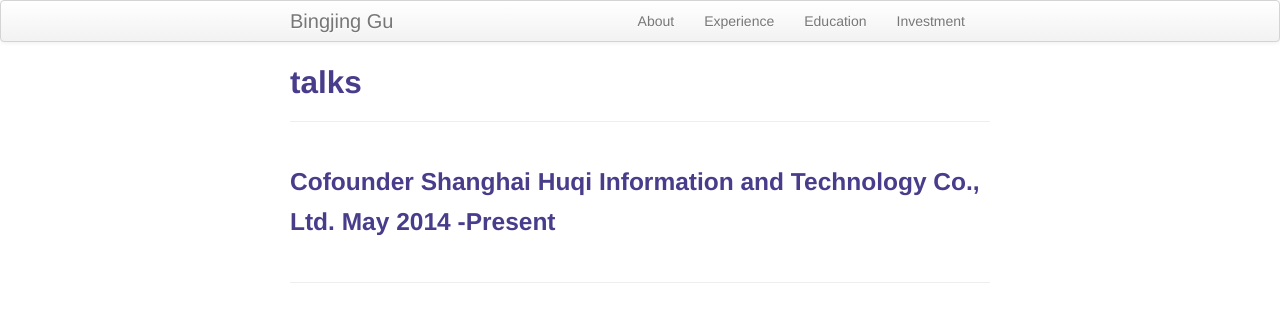
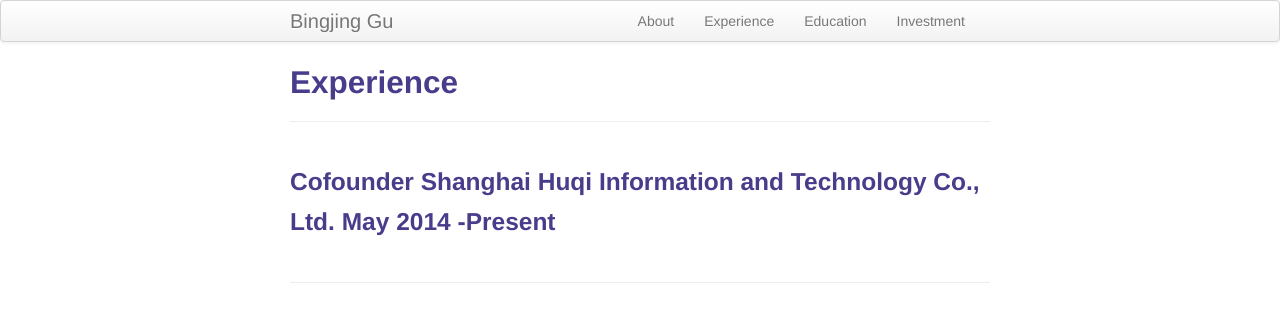
Before and after one commit to sangaj/sangaj.github.io, a Jekyll site: the page built from pages/Experience.md, in a window 1280 px wide. Shown: the top 322 px of the page. Built offline with Jekyll 4.4.1, drawn with Linux system fonts in a browser that asks for light colours.

Commit message:
Update Experience.md

```diff
--- a/pages/Experience.md
+++ b/pages/Experience.md
@@ -1,7 +1,7 @@
 ---
 layout: page
-title: talks
-description: Karl Broman's talks
+title: Experience
+description: Bingjing's Experience
 ---
 
 
```
